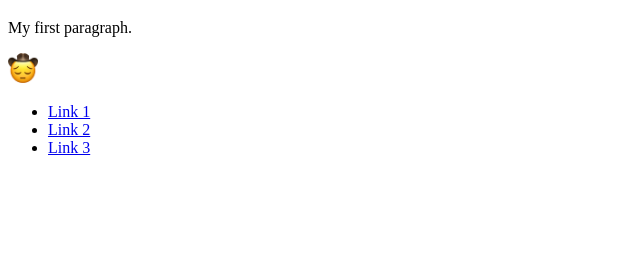
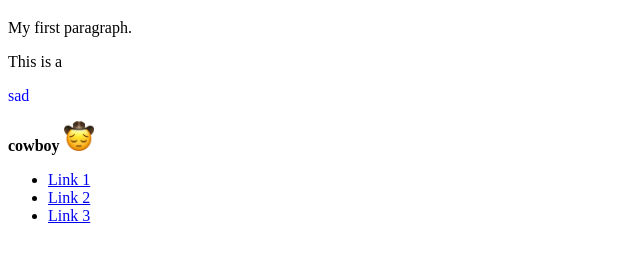
Before and after one commit to ssigrid/yehaw, a plain HTML site: page index.html in a window 1280 px wide. Shown: the part 61-320 px from the top of the page, without its empty margins (0-640 px from the left). Drawn offline with Linux system fonts and the light colour scheme.

Commit message:
Added cowboy representation.

```diff
--- a/index.html
+++ b/index.html
@@ -7,6 +7,7 @@
 
 <p>My first paragraph.</p>
 
+<p> This is a </p> <p style="color:blue;">sad </p><b>cowboy</b>
 <img src="pensive_cowboy.png" alt="pensive cowboy emoji" id="cowboy" style="width:30px;">
 
 <nav>
```
